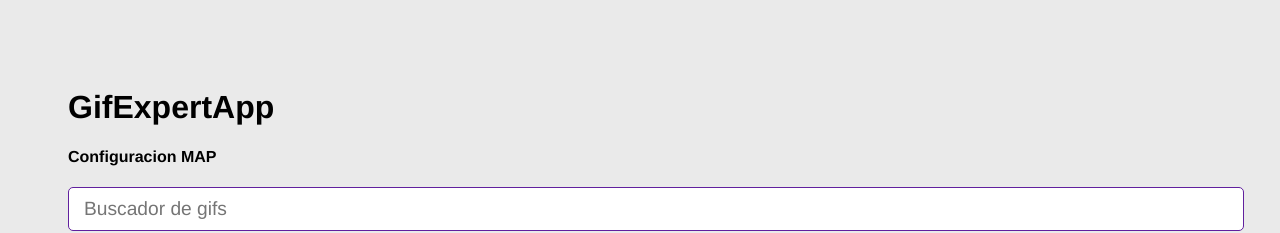
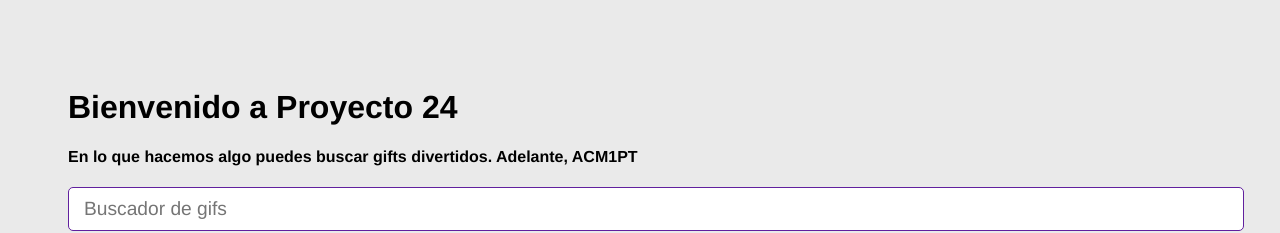
Before and after one commit to Vettel176/nominalFrontend, a React (Vite) app: page / in a window 1280 px wide. Shown: the top 233 px of the page. Built offline with nearby package versions, Linux system fonts and the light colour scheme; no server answers.

Commit message:
acomodacion

```diff
--- a/src/GifExpertApp.jsx
+++ b/src/GifExpertApp.jsx
@@ -51,8 +51,8 @@ export const GifExpertApp = () =>{
 
   return (
     <>
-      <h1> GifExpertApp</h1>
-      <h4>Configuracion MAP</h4>
+      <h1> Bienvenido a Proyecto 24 </h1>
+      <h4>En lo que hacemos algo puedes buscar gifts divertidos. Adelante, ACM1PT</h4>
 
         <AddCategory onNewValue = {(valueSend) => onEnterAddCategoryBox(valueSend)}
                      />
--- a/src/componets/GifGrid.jsx
+++ b/src/componets/GifGrid.jsx
@@ -24,7 +24,7 @@ export const GifGrid = ({ category}) => {
             <h3>
                 {category}
             </h3>
-            <div>
+            <div className='card-grid'>
                 {
                     images.map((card) => (
                         <GiftItem key={card.id} carta = {card}/>
```
